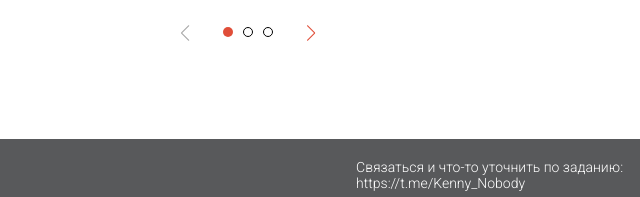
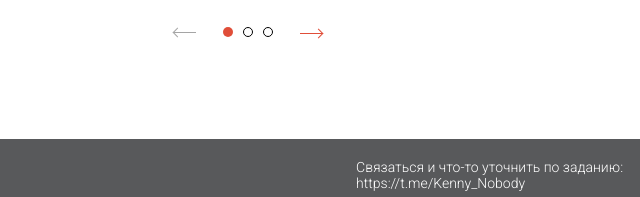
Before and after one commit to maria-kovalenko/test_dieztech, a website: page app/index.html in a window 1280 px wide. Shown: the part 1646-1843 px from the top of the page, 392-1032 px from the left. Drawn offline with nearby package versions, Linux system fonts and the light colour scheme.

Commit message:
стилизация навигации по слайдеру

```diff
--- a/app/styles/sass/style.scss
+++ b/app/styles/sass/style.scss
@@ -370,11 +370,6 @@ input[type="radio"].visually-hidden {
   width: 168px;
   .swiper-button-next,
   .swiper-button-prev {
-    position: absolute;
-    width: 22px;
-    height: 11px;
-    color: #000;
-
     &::after {
       font-size: 16px;
     }
@@ -382,7 +377,51 @@ input[type="radio"].visually-hidden {
 }
 
 .profession-slider-navigation .swiper-button-next {
-  color: $bg-red;
+  width: 22px;
+  height: 12px;
+
+  &::before {
+    position: absolute;
+    content: "";
+    right: 0;
+    border: 1px solid $bg-red;
+    border-width: 0 1px 1px 0;
+    padding: 3px;
+    transform: rotate(-45deg);
+  }
+
+  &::after {
+    position: absolute;
+    content: "";
+    right: 0;
+    width: 22px;
+    height: 1px;
+    background-color: $bg-red;
+  }
+}
+
+.profession-slider-navigation .swiper-button-prev {
+  width: 22px;
+  height: 11px;
+
+  &::before {
+    position: absolute;
+    content: "";
+    left: 0;
+    border: 1px solid #000;
+    border-width: 0 1px 1px 0;
+    padding: 3px;
+    transform: rotate(135deg);
+  }
+
+  &::after {
+    position: absolute;
+    content: "";
+    right: 0;
+    width: 22px;
+    height: 1px;
+    background-color: #000;
+  }
 }
 
 .page-footer {
```
Also changed, not shown: app/styles/css/style.css.
